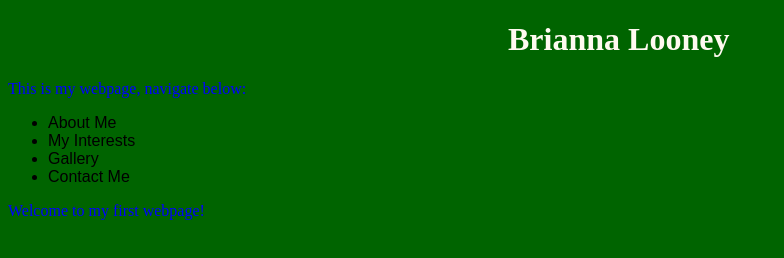
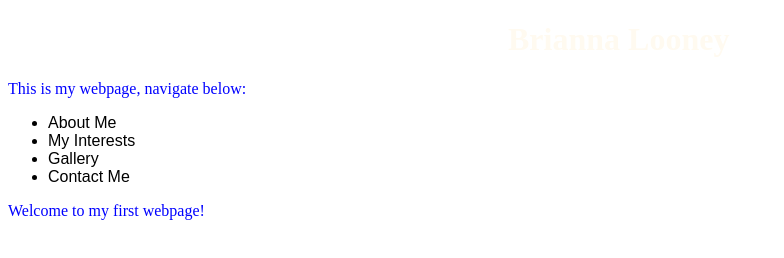
Before and after one commit to BriannaLooney/BriannaLooneyWeb, a plain HTML site: page index.html in a window 1280 px wide. Shown: the whole page, without its empty margins (0-784 px from the left). Drawn offline with Linux system fonts and the light colour scheme.

Commit message:
Update index.html

```diff
--- a/index.html
+++ b/index.html
@@ -3,10 +3,6 @@
 <html>
 <head>
     <title> Type of style sheets </title>
-
-    <style>
-           body{background-color: darkgreen}
-     </style>
 
     <link rel="stylesheet" type="text/css" href="mystyles.css">
 
```
